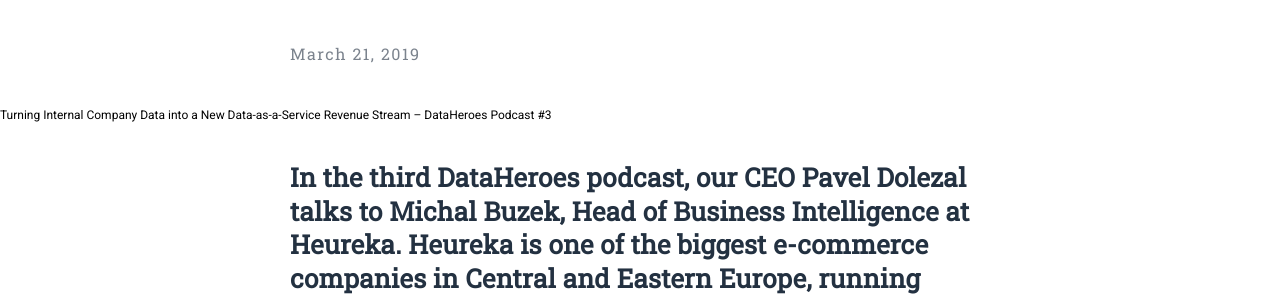
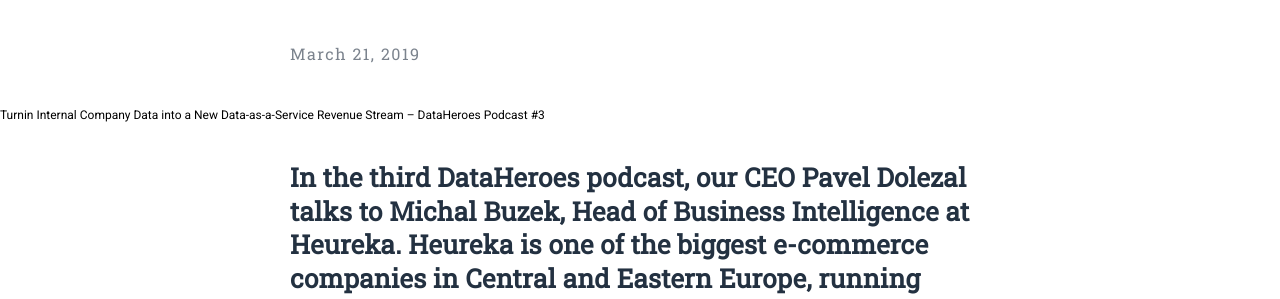
Before and after one commit to keboola/blog, a Jekyll site: the page built from _posts/2019-03-21-turning-internal-company-data-into-a-new-data-as-a-service-revenue-stream-dataheroes-podcast-3.md, in a window 1280 px wide and 900 px high, scrolled down 407 px. Shown: the part 152-451 px from the top of the window. Built offline with Jekyll 4.4.1, drawn with Linux system fonts in a browser that asks for light colours; nearby versions of some CDN libraries.

Commit message:
Update from Forestry.io Jiří Vicherek updated _posts/2019-03-21-turning-internal-company-data-into-a-new-data-as-a-service-revenue-stream-dataheroes-podcast-3.md

```diff
--- a/_posts/2019-03-21-turning-internal-company-data-into-a-new-data-as-a-service-revenue-stream-dataheroes-podcast-3.md
+++ b/_posts/2019-03-21-turning-internal-company-data-into-a-new-data-as-a-service-revenue-stream-dataheroes-podcast-3.md
@@ -15,7 +15,7 @@
 coverphoto_slider: "/uploads/data heroes.jpg"
 
 ---
-# Turning Internal Company Data into a New Data-as-a-Service Revenue Stream – DataHeroes Podcast #3
+# Turnin Internal Company Data into a New Data-as-a-Service Revenue Stream – DataHeroes Podcast #3
 
 #### **In the third DataHeroes podcast, our CEO Pavel Dolezal talks to Michal Buzek, Head of Business Intelligence at Heureka. Heureka is one of the biggest e-commerce companies in Central and Eastern Europe, running leading price comparison websites in nine European countries. Michal’s team has recently launched a new service which provides marketing data to Heureka’s business partners – brands and e-retailers.**
 
```
